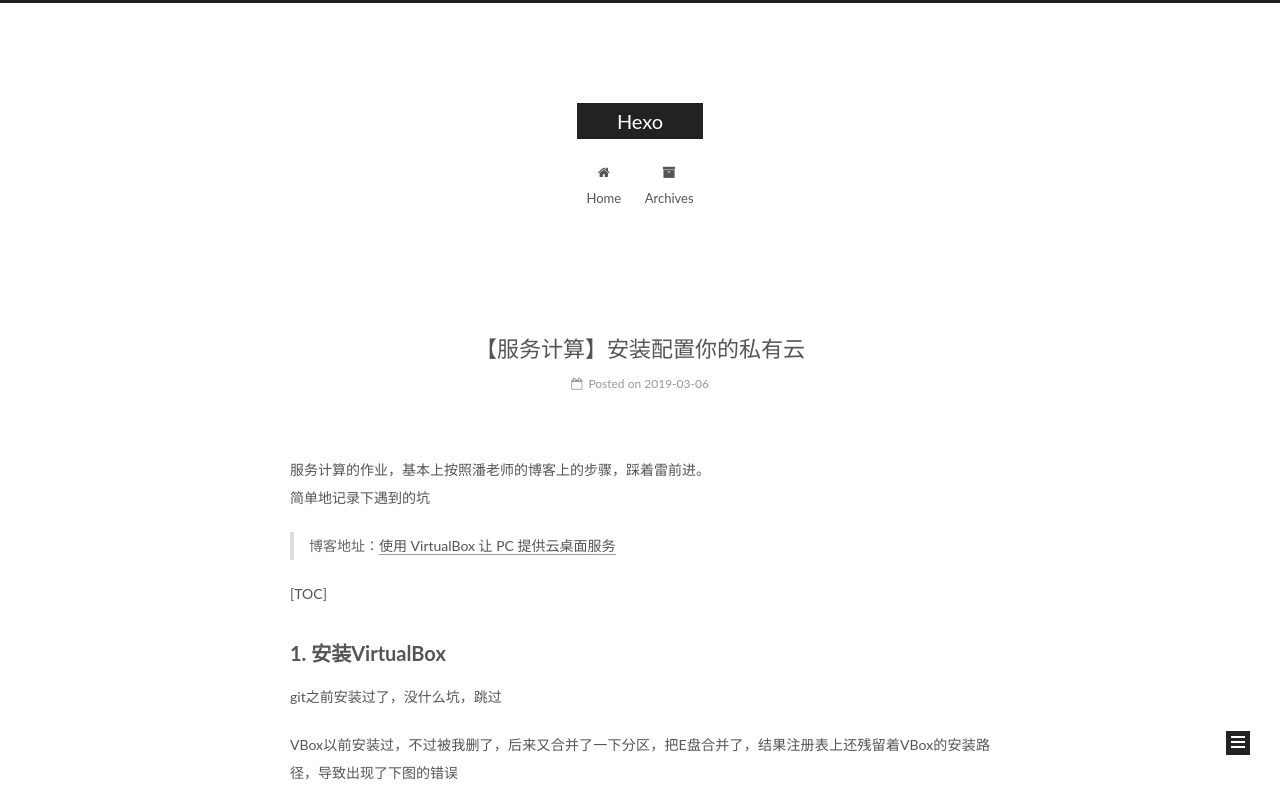
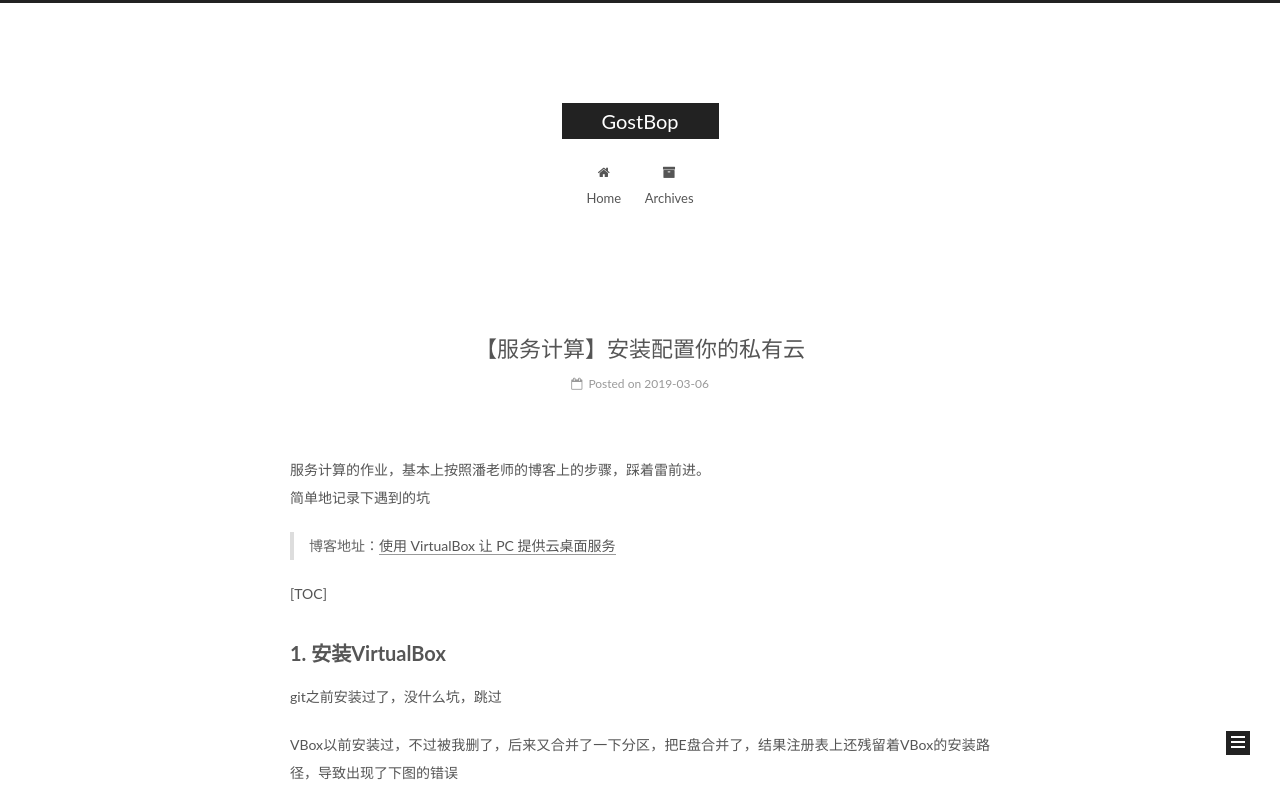
Before and after one commit to GostBop/GostBop.github.io, a plain HTML site: page index.html in a window 1280 px wide. Shown: the top 800 px of the page. Drawn offline with Linux system fonts and the light colour scheme; grey boxes are pictures that could not be loaded.

Commit message:
Site updated: 2019-03-06 20:34:44

```diff
--- a/index.html
+++ b/index.html
@@ -80,12 +80,12 @@
 
 
 <meta property="og:type" content="website">
-<meta property="og:title" content="Hexo">
+<meta property="og:title" content="GostBop">
 <meta property="og:url" content="http://yoursite.com/index.html">
-<meta property="og:site_name" content="Hexo">
+<meta property="og:site_name" content="GostBop">
 <meta property="og:locale" content="default">
 <meta name="twitter:card" content="summary">
-<meta name="twitter:title" content="Hexo">
+<meta name="twitter:title" content="GostBop">
 
 
 
@@ -121,7 +121,7 @@
 
 
 
-  <title>Hexo</title>
+  <title>GostBop</title>
 
 
 
@@ -152,7 +152,7 @@
     <div class="custom-logo-site-title">
       <a href="/" class="brand" rel="start">
         <span class="logo-line-before"><i></i></span>
-        <span class="site-title">Hexo</span>
+        <span class="site-title">GostBop</span>
         <span class="logo-line-after"><i></i></span>
       </a>
     </div>
@@ -232,13 +232,13 @@
     <link itemprop="mainEntityOfPage" href="http://yoursite.com/2019/03/06/【服务计算】安装配置你的私有云/">
 
     <span hidden itemprop="author" itemscope itemtype="http://schema.org/Person">
-      <meta itemprop="name" content="John Doe">
+      <meta itemprop="name" content="GostBop">
       <meta itemprop="description" content>
       <meta itemprop="image" content="/images/avatar.gif">
     </span>
 
     <span hidden itemprop="publisher" itemscope itemtype="http://schema.org/Organization">
-      <meta itemprop="name" content="Hexo">
+      <meta itemprop="name" content="GostBop">
     </span>
 
 
@@ -410,7 +410,7 @@
         <div class="site-overview">
           <div class="site-author motion-element" itemprop="author" itemscope itemtype="http://schema.org/Person">
 
-              <p class="site-author-name" itemprop="name">John Doe</p>
+              <p class="site-author-name" itemprop="name">GostBop</p>
               <p class="site-description motion-element" itemprop="description"></p>
           </div>
 
@@ -466,7 +466,7 @@
   <span class="with-love">
     <i class="fa fa-user"></i>
   </span>
-  <span class="author" itemprop="copyrightHolder">John Doe</span>
+  <span class="author" itemprop="copyrightHolder">GostBop</span>
 
 
 </div>
```
Also changed, not shown: 2019/03/06/【服务计算】安装配置你的私有云/index.html (+7 -7 lines), archives/2019/03/index.html (+7 -7 lines), archives/2019/index.html (+7 -7 lines), archives/index.html (+7 -7 lines).
